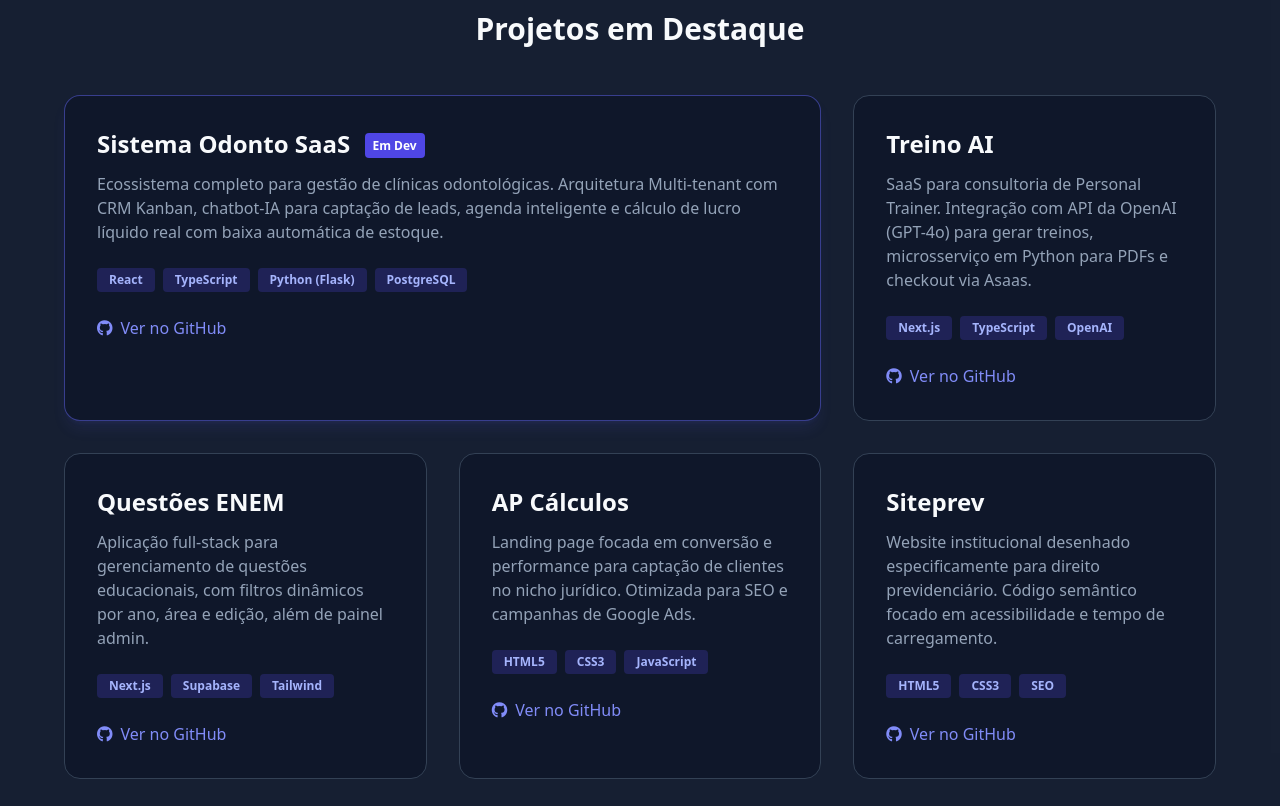
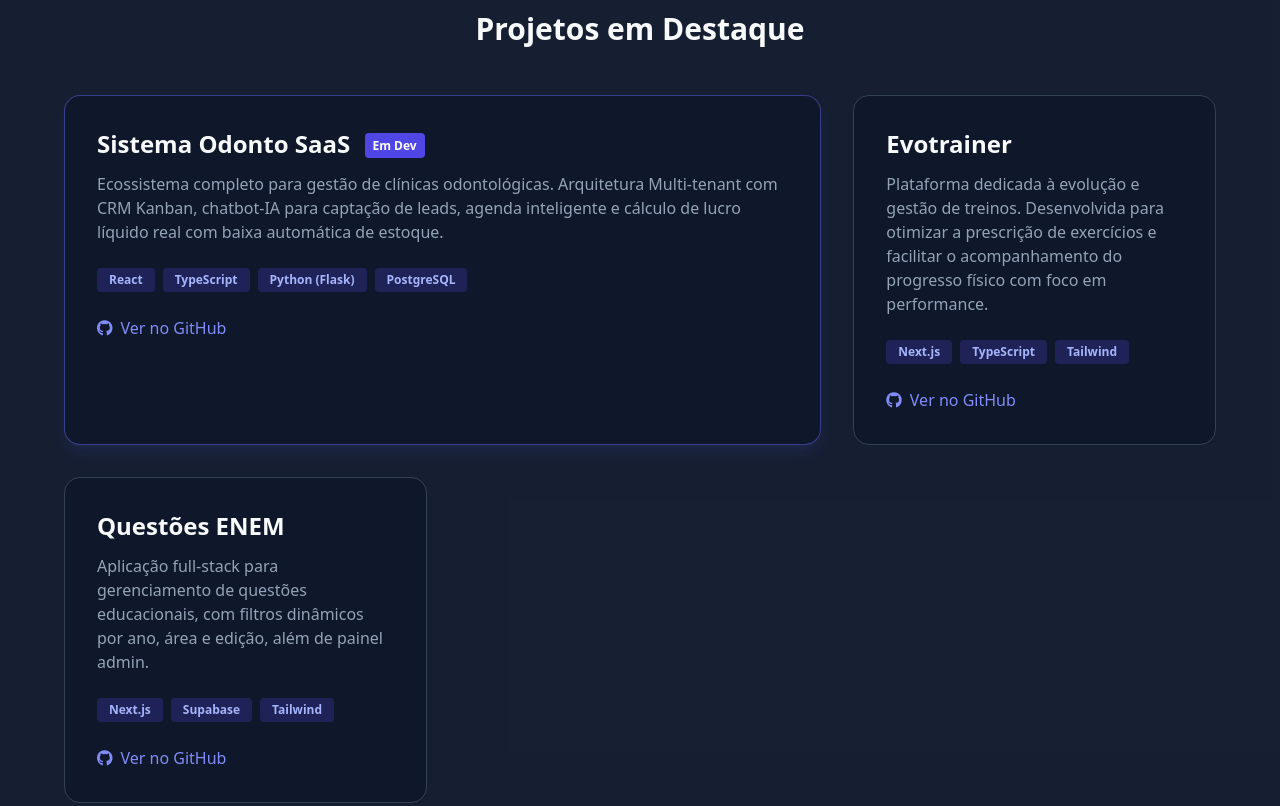
Before and after one commit to Felicordeirofcf/portfolio, a plain HTML site: page index.html in a window 1280 px wide. Shown: the part 1280-2086 px from the top of the page. Drawn offline with nearby package versions, Linux system fonts and the light colour scheme.

Commit message:
Update index.html

```diff
--- a/index.html
+++ b/index.html
@@ -86,14 +86,14 @@
                 </div>
 
                 <div class="bg-slate-900 p-8 rounded-2xl border border-slate-700 hover:border-indigo-500 transition duration-300">
-                    <h3 class="text-2xl font-bold mb-3">Treino AI</h3>
-                    <p class="text-slate-400 mb-6">SaaS para consultoria de Personal Trainer. Integração com API da OpenAI (GPT-4o) para gerar treinos, microsserviço em Python para PDFs e checkout via Asaas.</p>
+                    <h3 class="text-2xl font-bold mb-3">Evotrainer</h3>
+                    <p class="text-slate-400 mb-6">Plataforma dedicada à evolução e gestão de treinos. Desenvolvida para otimizar a prescrição de exercícios e facilitar o acompanhamento do progresso físico com foco em performance.</p>
                     <div class="flex flex-wrap gap-2 mb-6 text-xs font-semibold">
                         <span class="bg-indigo-900/50 text-indigo-300 px-3 py-1 rounded">Next.js</span>
                         <span class="bg-indigo-900/50 text-indigo-300 px-3 py-1 rounded">TypeScript</span>
-                        <span class="bg-indigo-900/50 text-indigo-300 px-3 py-1 rounded">OpenAI</span>
+                        <span class="bg-indigo-900/50 text-indigo-300 px-3 py-1 rounded">Tailwind</span>
                     </div>
-                    <a href="https://github.com/Felicordeirofcf/personalai" target="_blank" class="text-indigo-400 hover:text-indigo-300 inline-flex items-center"><i class="fab fa-github mr-2"></i>Ver no GitHub</a>
+                    <a href="https://github.com/Felicordeirofcf/Evotrainer" target="_blank" class="text-indigo-400 hover:text-indigo-300 inline-flex items-center"><i class="fab fa-github mr-2"></i>Ver no GitHub</a>
                 </div>
 
                 <div class="bg-slate-900 p-8 rounded-2xl border border-slate-700 hover:border-indigo-500 transition duration-300">
@@ -105,28 +105,6 @@
                         <span class="bg-indigo-900/50 text-indigo-300 px-3 py-1 rounded">Tailwind</span>
                     </div>
                     <a href="https://github.com/Felicordeirofcf/questoesenem" target="_blank" class="text-indigo-400 hover:text-indigo-300 inline-flex items-center"><i class="fab fa-github mr-2"></i>Ver no GitHub</a>
-                </div>
-
-                <div class="bg-slate-900 p-8 rounded-2xl border border-slate-700 hover:border-indigo-500 transition duration-300">
-                    <h3 class="text-2xl font-bold mb-3">AP Cálculos</h3>
-                    <p class="text-slate-400 mb-6">Landing page focada em conversão e performance para captação de clientes no nicho jurídico. Otimizada para SEO e campanhas de Google Ads.</p>
-                    <div class="flex flex-wrap gap-2 mb-6 text-xs font-semibold">
-                        <span class="bg-indigo-900/50 text-indigo-300 px-3 py-1 rounded">HTML5</span>
-                        <span class="bg-indigo-900/50 text-indigo-300 px-3 py-1 rounded">CSS3</span>
-                        <span class="bg-indigo-900/50 text-indigo-300 px-3 py-1 rounded">JavaScript</span>
-                    </div>
-                    <a href="https://github.com/Felicordeirofcf/pscalculos" target="_blank" class="text-indigo-400 hover:text-indigo-300 inline-flex items-center"><i class="fab fa-github mr-2"></i>Ver no GitHub</a>
-                </div>
-
-                <div class="bg-slate-900 p-8 rounded-2xl border border-slate-700 hover:border-indigo-500 transition duration-300">
-                    <h3 class="text-2xl font-bold mb-3">Siteprev</h3>
-                    <p class="text-slate-400 mb-6">Website institucional desenhado especificamente para direito previdenciário. Código semântico focado em acessibilidade e tempo de carregamento.</p>
-                    <div class="flex flex-wrap gap-2 mb-6 text-xs font-semibold">
-                        <span class="bg-indigo-900/50 text-indigo-300 px-3 py-1 rounded">HTML5</span>
-                        <span class="bg-indigo-900/50 text-indigo-300 px-3 py-1 rounded">CSS3</span>
-                        <span class="bg-indigo-900/50 text-indigo-300 px-3 py-1 rounded">SEO</span>
-                    </div>
-                    <a href="https://github.com/Felicordeirofcf/Siteprev" target="_blank" class="text-indigo-400 hover:text-indigo-300 inline-flex items-center"><i class="fab fa-github mr-2"></i>Ver no GitHub</a>
                 </div>
 
             </div>
```
